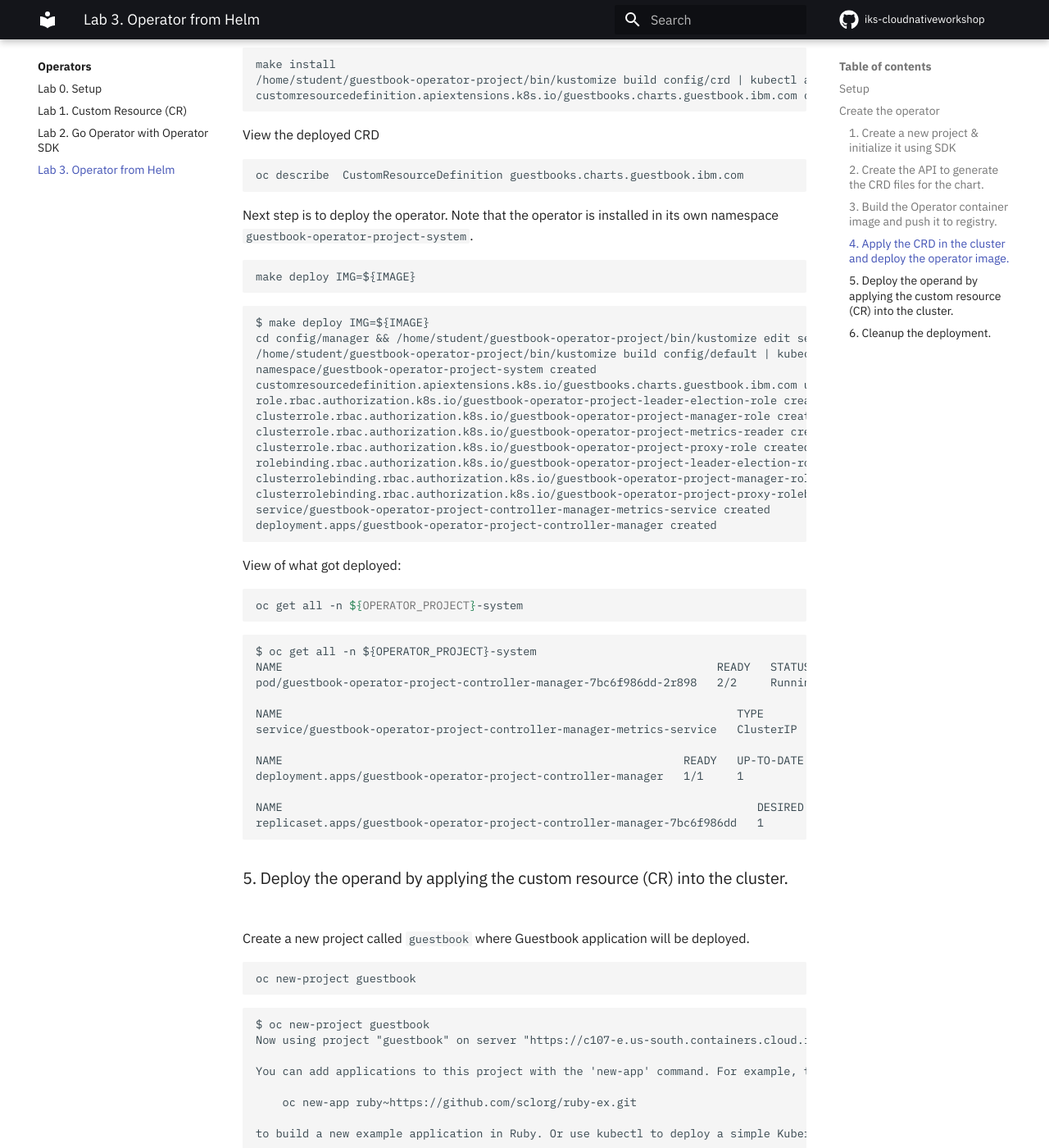
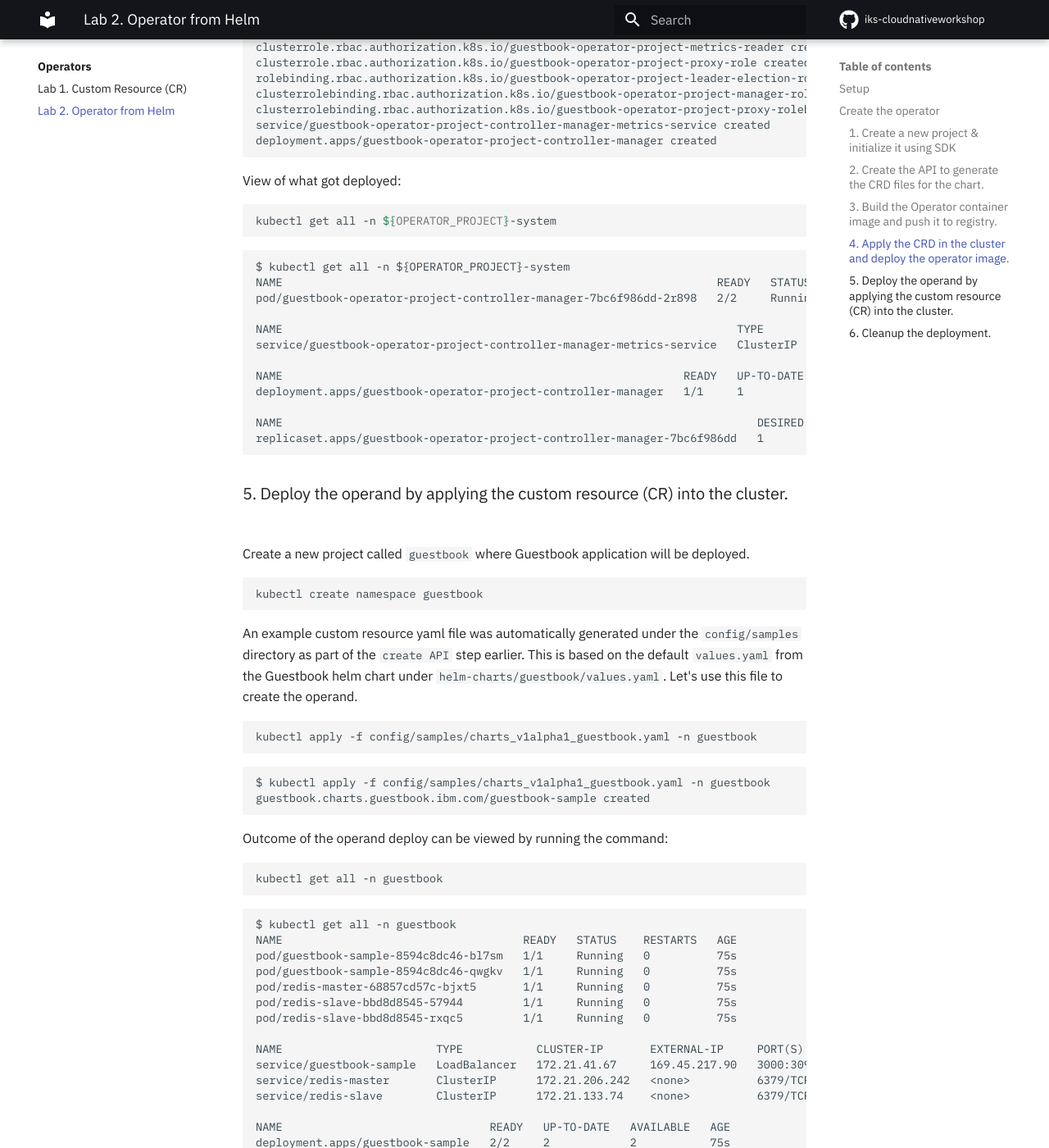
Before and after one commit to rojanjose/iks-cloudnativeworkshop, an MkDocs documentation site: the page built from docs/generatedContent/kubernetes-operators/lab3.md, in a window 1280 px wide and 1400 px high, scrolled down 6920 px. Shown: the whole window at 82% size. Built offline with MkDocs 1.6.1 and Material for MkDocs 9.7.7, drawn with Linux system fonts in a browser that asks for light colours; the version menu is left out; some of the changed text lies outside the part shown.

Commit message:
Operator updates

````diff
--- a/docs/generatedContent/kubernetes-operators/lab3.md
+++ b/docs/generatedContent/kubernetes-operators/lab3.md
@@ -51,9 +51,7 @@ The following must be done before you can get started on the lab:
     ```
 
 
-3. Log into the OpenShift cluster: Scroll down on the Quick Links and Common commands page until you see a terminal command block with green text and a description above it that says Log in to your OpenShift cluster. Click on the command and it will automatically paste into your terminal and execute.
-
-    ![Cluster login](./images/lab3/loginCommand.png)
+3. Connect to your Kubernetes clusters as descried in the [setup](/pre-work/).
 
 4. This lab uses docker registry to container image storage. Create a new [docker hub](https://hub.docker.com/) id, if you do not have one.
 
@@ -63,9 +61,8 @@ The following must be done before you can get started on the lab:
 
 Certain parameters will be used repetitively. Export these parameters as environment variables prior to starting the project.
 
-Replace `<your-docker-username>` with your docker hub id.
 ```bash
-export DOCKER_USERNAME=<your-docker-username>
+export DOCKER_USERNAME=rojanjose
 ```
 Set names for the operator, project and operator version. The operator container images is built using these values.
 ```bash
@@ -293,7 +294,7 @@ customresourcedefinition.apiextensions.k8s.io/guestbooks.charts.guestbook.ibm.co
 ```
 View the deployed CRD
 ```
-oc describe  CustomResourceDefinition guestbooks.charts.guestbook.ibm.com
+kubectl describe  CustomResourceDefinition guestbooks.charts.guestbook.ibm.com
 ```
 
 Next step is to deploy the operator. Note that the operator is installed in its own namespace `guestbook-operator-project-system`.
@@ -319,10 +320,10 @@ deployment.apps/guestbook-operator-project-controller-manager created
 
 View of what got deployed:
 ```bash
-oc get all -n ${OPERATOR_PROJECT}-system
+kubectl get all -n ${OPERATOR_PROJECT}-system
 ```
 ```
-$ oc get all -n ${OPERATOR_PROJECT}-system
+$ kubectl get all -n ${OPERATOR_PROJECT}-system
 NAME                                                                 READY   STATUS    RESTARTS   AGE
 pod/guestbook-operator-project-controller-manager-7bc6f986dd-2r898   2/2     Running   0          2m24s
 
@@ -341,35 +342,23 @@ replicaset.apps/guestbook-operator-project-controller-manager-7bc6f986dd   1
 
 Create a new project called `guestbook` where Guestbook application will be deployed.
 ```bash
-oc new-project guestbook
-```
-```
-$ oc new-project guestbook
-Now using project "guestbook" on server "https://c107-e.us-south.containers.cloud.ibm.com:30606".
-
-You can add applications to this project with the 'new-app' command. For example, try:
-
-    oc new-app ruby~https://github.com/sclorg/ruby-ex.git
-
-to build a new example application in Ruby. Or use kubectl to deploy a simple Kubernetes application:
-
-    kubectl create deployment hello-node --image=gcr.io/hello-minikube-zero-install/hello-node
+kubectl create namespace guestbook
 ```
 
 An example custom resource yaml file was automatically generated under the `config/samples` directory as part of the `create API` step earlier. This is based on the default `values.yaml` from the Guestbook helm chart under `helm-charts/guestbook/values.yaml`. Let's use this file to create the operand.
 ```bash
-oc apply -f config/samples/charts_v1alpha1_guestbook.yaml
+kubectl apply -f config/samples/charts_v1alpha1_guestbook.yaml -n guestbook
 ```
 ```
-$ oc apply -f config/samples/charts_v1alpha1_guestbook.yaml
+$ kubectl apply -f config/samples/charts_v1alpha1_guestbook.yaml -n guestbook
 guestbook.charts.guestbook.ibm.com/guestbook-sample created
 ```
 Outcome of the operand deploy can be viewed by running the command:
 ```bash
-oc get all -n guestbook
+kubectl get all -n guestbook
 ```
 ```
-$ oc get all -n guestbook
+$ kubectl get all -n guestbook
 NAME                                    READY   STATUS    RESTARTS   AGE
 pod/guestbook-sample-8594c8dc46-bl7sm   1/1     Running   0          75s
 pod/guestbook-sample-8594c8dc46-qwgkv   1/1     Running   0          75s
@@ -395,8 +384,8 @@ replicaset.apps/redis-slave-bbd8d8545         2         2         2       75s
 
 Validate the Guestbook application is running by accessing it with the following commands:
 ```bash
-HOSTNAME=`oc get nodes -ojsonpath='{.items[0].metadata.labels.ibm-cloud\.kubernetes\.io\/external-ip}'`
-SERVICEPORT=`oc get svc guestbook-sample -o=jsonpath='{.spec.ports[0].nodePort}'`
+HOSTNAME=`kubectl get nodes -ojsonpath='{.items[0].metadata.labels.ibm-cloud\.kubernetes\.io\/external-ip}'`
+SERVICEPORT=`kubectl get svc guestbook-sample -o=jsonpath='{.spec.ports[0].nodePort}' -n guestbook`
 echo "http://$HOSTNAME:$SERVICEPORT"
 ```
 ```
@@ -407,29 +396,21 @@ Copy and paste the above URL in a new browser tab to get to the Guestbook landin
 ![Guestbook UI](./images/lab3/guestbook-ui.png)
 
 
-Open the OpenShift console to view the artificats created as part of this exerice.
-
-Guestbook operator pod:
-![Operator pd](images/lab3/operator-pod.png)
-
-Guestbook application pods:
-![Operator pd](images/lab3/application-pod.png)
-
 ### 6. Cleanup the deployment.
 
 Remove the Guestbook application by deleting the customer resource (CR).
 
 ```bash
-oc delete -f config/samples/charts_v1alpha1_guestbook.yaml
+kubectl delete -f config/samples/charts_v1alpha1_guestbook.yaml
 ```
 ```
-$ oc delete -f config/samples/charts_v1alpha1_guestbook.yaml
+$ kubectl delete -f config/samples/charts_v1alpha1_guestbook.yaml
 guestbook.charts.guestbook.ibm.com "guestbook-sample" deleted
 
-$ oc get all -n guestbook
+$ kubectl get all -n guestbook
 No resources found in guestbook namespace.
 
-$ oc delete project guestbook
+$ kubectl delete project guestbook
 project.project.openshift.io "guestbook" deleted
 ```
 
--- a/mkdocs.yml
+++ b/mkdocs.yml
@@ -37,16 +37,13 @@ nav:
     - Lab 1. Deploy Microservices Application: generatedContent/deploy-microservices/README_deployment.md
   - Storage:
     - Kubernetes Storage: generatedContent/kubernetes-storage/README.md
-    - Lab 0. Prework: generatedContent/kubernetes-storage/Lab0/README.md
-    - Lab 1. Pod/Node storage and Kubernetes: generatedContent/kubernetes-storage/Lab1/README.md
+    - Lab 1. Container/Pod/Node storage and Kubernetes: generatedContent/kubernetes-storage/Lab1/README.md
     - Lab 2. File storage with kubernetes: generatedContent/kubernetes-storage/Lab2/README.md
     - Lab 3. Block storage with kubernetes: generatedContent/kubernetes-storage/Lab3/README.md
   - Operators:
     - Kubernetes Operators: generatedContent/kubernetes-operators/README.md
-    - Lab 0. Setup: generatedContent/kubernetes-operators/setup.md
     - Lab 1. Custom Resource (CR): generatedContent/kubernetes-operators/lab1.md
-    - Lab 2. Go Operator with Operator SDK: generatedContent/kubernetes-operators/lab2.md
-    - Lab 3. Operator from Helm: generatedContent/kubernetes-operators/lab3.md
+    - Lab 2. Operator from Helm: generatedContent/kubernetes-operators/lab3.md
   - Istio 101:
     - Lab 1. Setup: generatedContent/istio101/exercise-1/README.md
     - Lab 2. Install Istio: generatedContent/istio101/exercise-2/README.md
````
Also changed, not shown: other parts of docs/generatedContent/kubernetes-operators/lab3.md (+4 -0 lines), docs/generatedContent/kubernetes-operators/lab1.md (+7 -17 lines), docs/generatedContent/kubernetes-storage/Lab1/README.md (+2 -2 lines), docs/generatedContent/kubernetes-storage/Lab3/README.md (+6 -6 lines).
